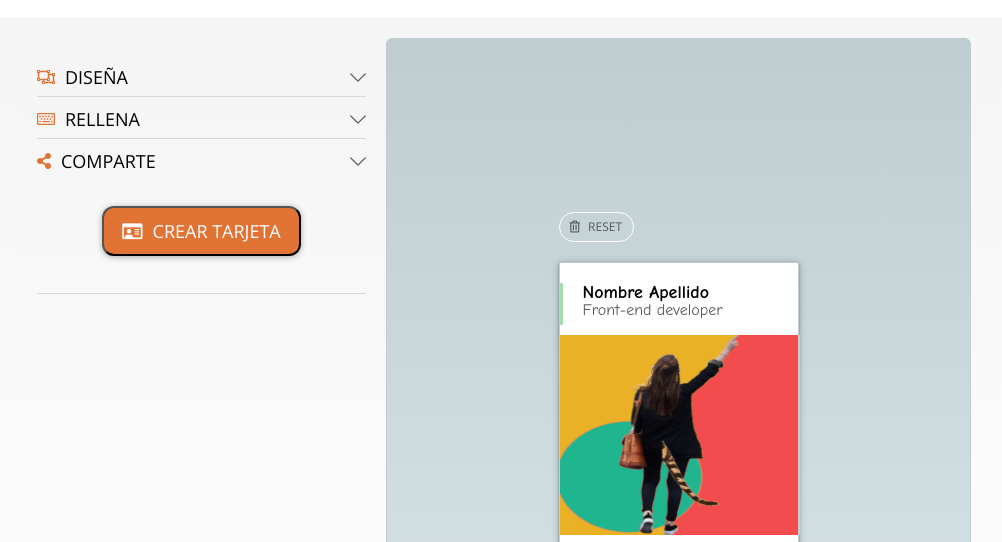
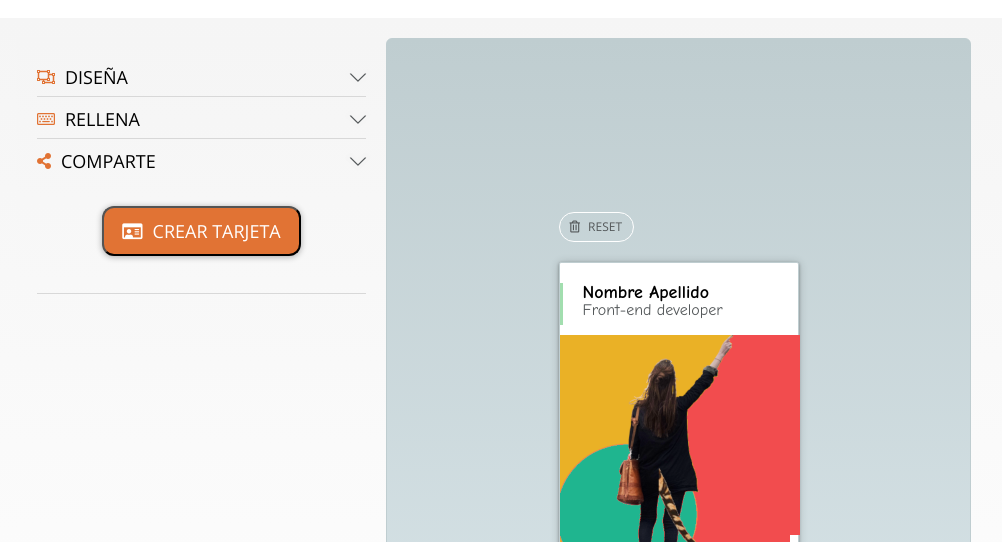
Before and after one commit to alteapin/easley-s2-Las-Pegatinas, a website: page docs/builder.html in a window 1280 px wide. Shown: the part 98-640 px from the top of the page, without its empty margins (136-1138 px from the left). Drawn offline with nearby package versions, Linux system fonts and the light colour scheme; files that its build step writes are made by us from their sources; placeholder pictures from the web are drawn by us; files whose address does not match are found by name.

Commit message:
Set new default img

```diff
--- a/_src/assets/scss/pages/_card.scss
+++ b/_src/assets/scss/pages/_card.scss
@@ -61,11 +61,10 @@ body {
     line-height: 1.1;
 }
 
-.img-default{
-    width: 238px;
-    height: 200px;
+
+.btn__hidden{
+    display: none;
 }
-
 .name-person {
     font-size: 18px;
     font-weight: bold;
@@ -83,7 +82,7 @@ body {
     background-color: $palette-blue-ligth;
     background-position: center;
     background-size: cover;
-    background-image: url("https://via.placeholder.com/300x300/cccccc/666666/?text=IMAGE");
+    background-image: url("../images/tiger.png");
 }
 .pic-size{
     max-width: 100%;
```
